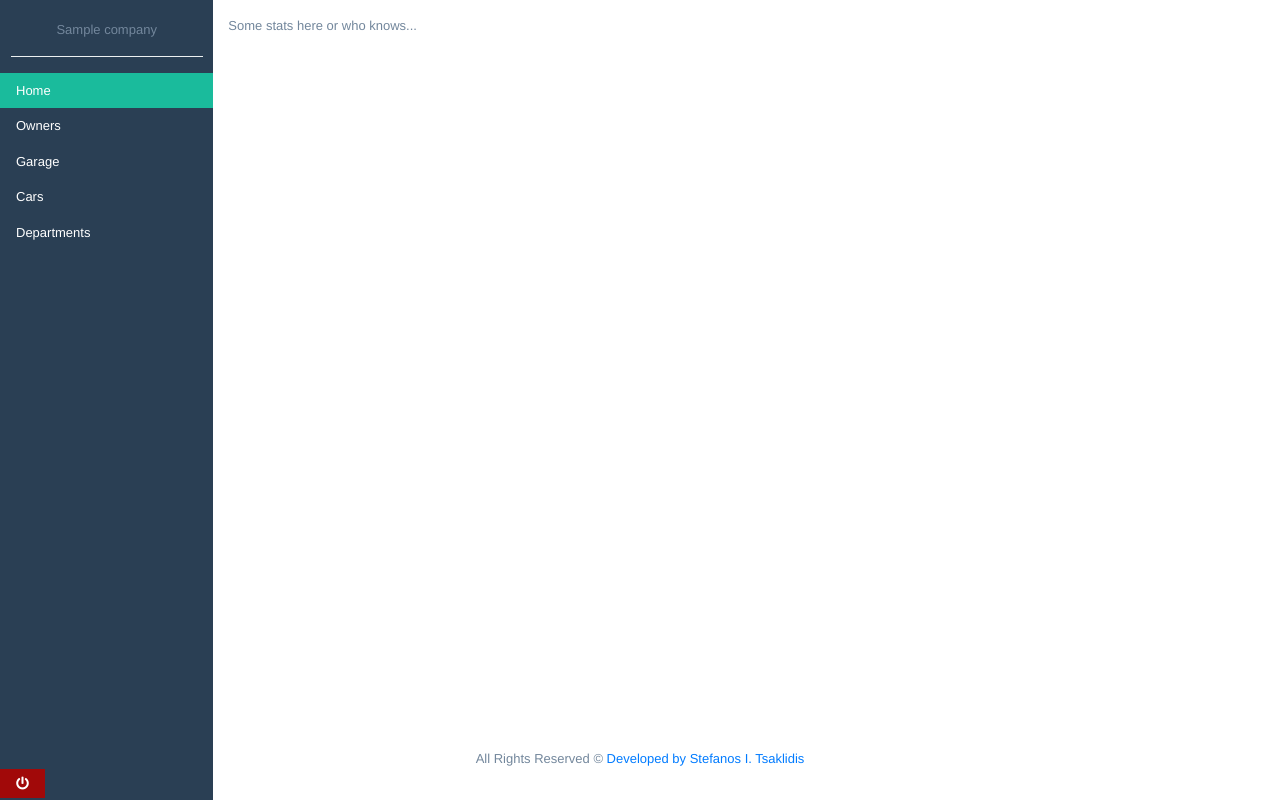
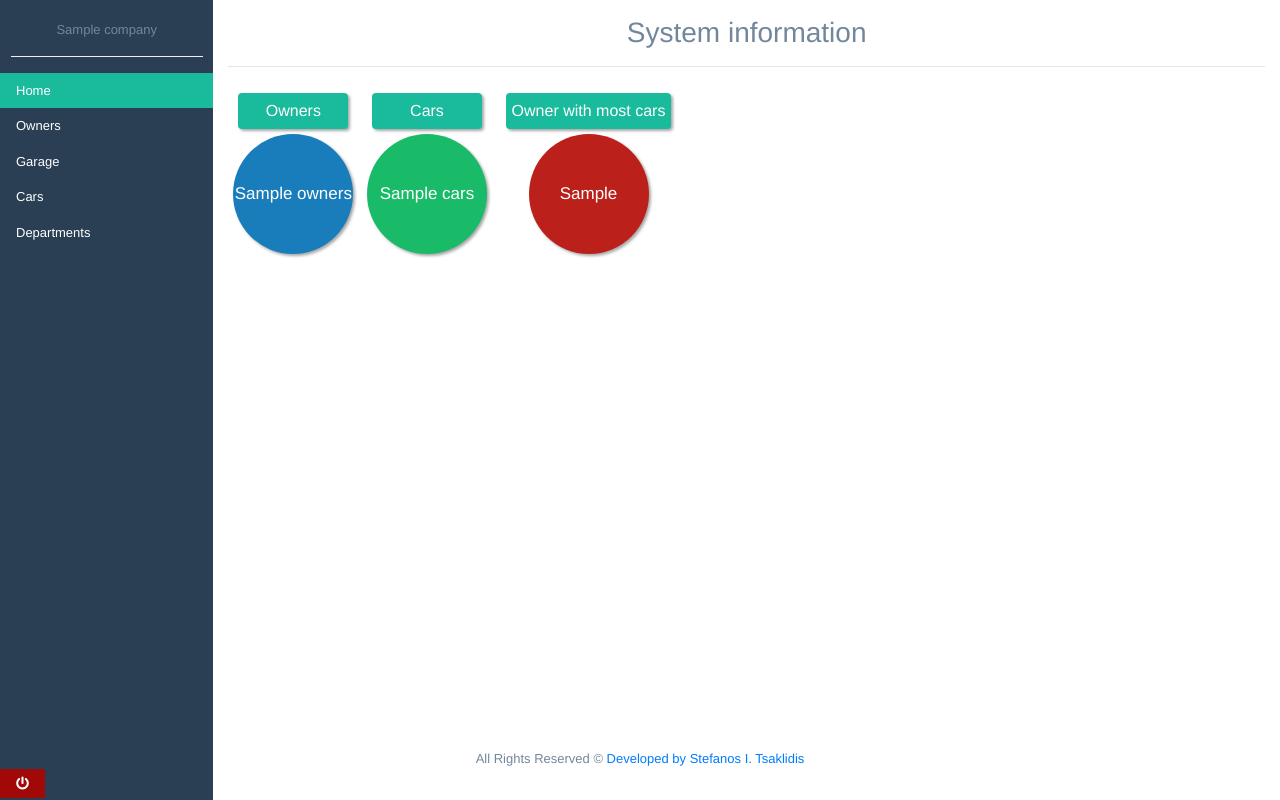
Before and after one commit to tsaklidis/car-service-monitor, a Python web app: template csm/templates/jinja2/panel/home.html in a window 1280 px wide. Run offline with Jinja, Linux system fonts and the light colour scheme; the template is opened without the code that fills it: most values are stand-ins (such as "Sample title", 1, 10 or a date in 2020); some libraries are stand-ins or nearby versions.

Commit message:
Home page

```diff
--- a/csm/cars/admin.py
+++ b/csm/cars/admin.py
@@ -6,4 +6,4 @@ from csm.cars.models import Car
 @admin.register(Car)
 class CarAdmin(admin.ModelAdmin):
     model = Car
-    list_display = ('brand', 'id')
+    list_display = ('brand', 'id', 'owner')
--- a/csm/static/csm/css/panel/home.css
+++ b/csm/static/csm/css/panel/home.css
@@ -0,0 +1,28 @@
+.circle{
+	border-radius: 100%;
+	display: inline-block;
+	height: 120px;
+	width: 120px;
+	line-height: 120px;
+	color:white;
+	text-align: center;
+	font-size: 17px;
+	box-shadow: 2px 2px 3px #a8a8a8;
+}
+.color_one{background-color: #1a7dbb;}
+.color_two{background-color: #1ABB68;}
+.color_three{background-color: #BB201A;}
+.info_head{
+	background-color: #1abb9c;
+	color: white;
+	padding: 6px;
+	margin: 5px;
+	border-radius: 4px;
+	box-shadow: 2px 2px 3px #a8a8a8;
+}
+.wrp{
+	display: inline-block;
+	text-align: center;
+	font-size: 16px;
+	padding: 5px;
+}
--- a/csm/templates/jinja2/panel/cars.html
+++ b/csm/templates/jinja2/panel/cars.html
@@ -19,7 +19,7 @@
 	        <th>Brand</th>
 	        <th>Kilometers</th>
 	        <th>Price</th>
-	        <th>Serial</th>
+	        <th>CC</th>
 	        <th>License Plate</th>
 	      </tr>
 	    </thead>
@@ -29,8 +29,8 @@
 					<td>{{car.owner.full_name()}}</td>
 		    		<td>{{car.brand}}</td>
 		    		<td>{{car.kilometers}}</td>
-		    		<td>{{car.price}}</td>
-		    		<td>{{car.serial}}</td>
+		    		<td>&euro; {{car.price}}</td>
+		    		<td>{{car.cc}}</td>
 		    		<td>{{car.license_plate}}</td>
 				</tr>
 			{% endfor %}
--- a/csm/templates/jinja2/panel/home.html
+++ b/csm/templates/jinja2/panel/home.html
@@ -10,7 +10,19 @@
 
 
 {% block main %}
-	Some stats here or who knows...
+	<h3 class="text-center">System information</h3><hr>
+	<div class="wrp">
+		<div class="info_head">Owners</div>
+		<div class="circle color_one">{{owners}}</div>
+	</div>
+	<div class="wrp">
+		<div class="info_head">Cars</div>
+		<div class="circle color_two">{{cars}}</div>
+	</div>
+	<div class="wrp">
+		<div class="info_head">Owner with most cars</div>
+		<div class="circle color_three">{{most_cars_owner}}</div>
+	</div>
 {% endblock %}
 {% block site_js %}
 	<script type="text/javascript">
--- a/csm/users/models.py
+++ b/csm/users/models.py
@@ -1,6 +1,7 @@
 from django.db import models
 from django.utils.translation import ugettext_lazy as _
 
+from csm.cars.models import Car
 from csm.utils.unique import unique_id
 
 
@@ -44,6 +45,10 @@ class Owner(models.Model):
         blank=True, null=True,
         default=unique_id)
 
+    @property
+    def owned_cars(self):
+        return Car.objects.filter(owner__id=self.id).count()
+
     def full_name(self):
         """Returns the first_name, middle_name plus the last_name,
         with a space in between.
```
Also changed, not shown: csm/panel/views.py (+19 -0 lines), csm/users/migrations/0002_auto_20190110_1737.py (added), csm/users/migrations/0003_auto_20190110_1739.py (added), csm/users/migrations/0004_auto_20190110_1740.py (added), csm/users/migrations/0005_auto_20190110_1743.py (added).
